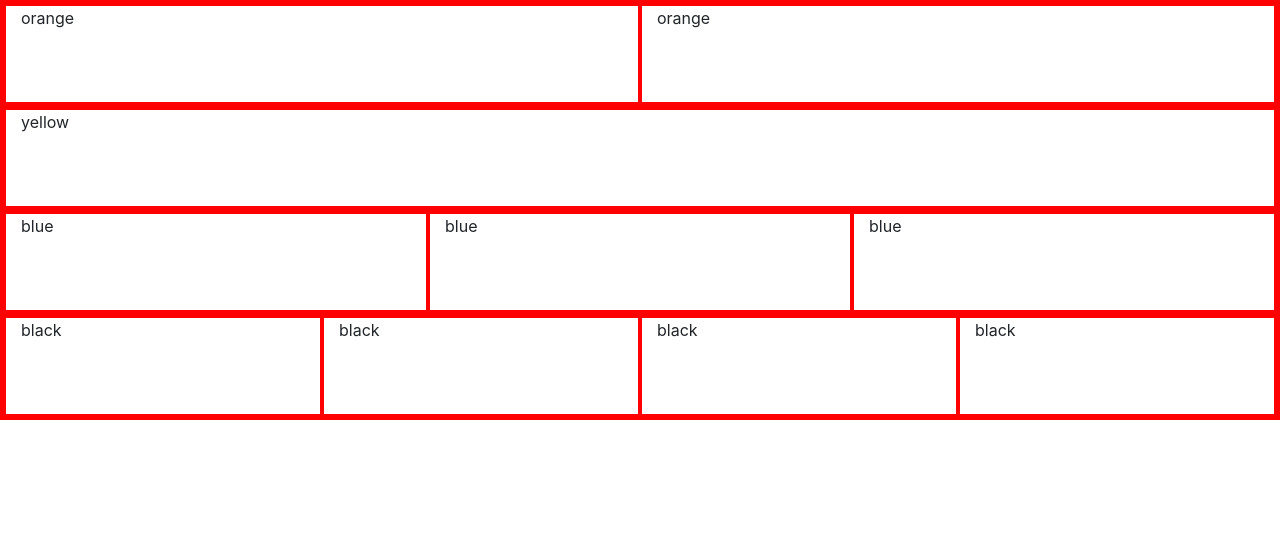
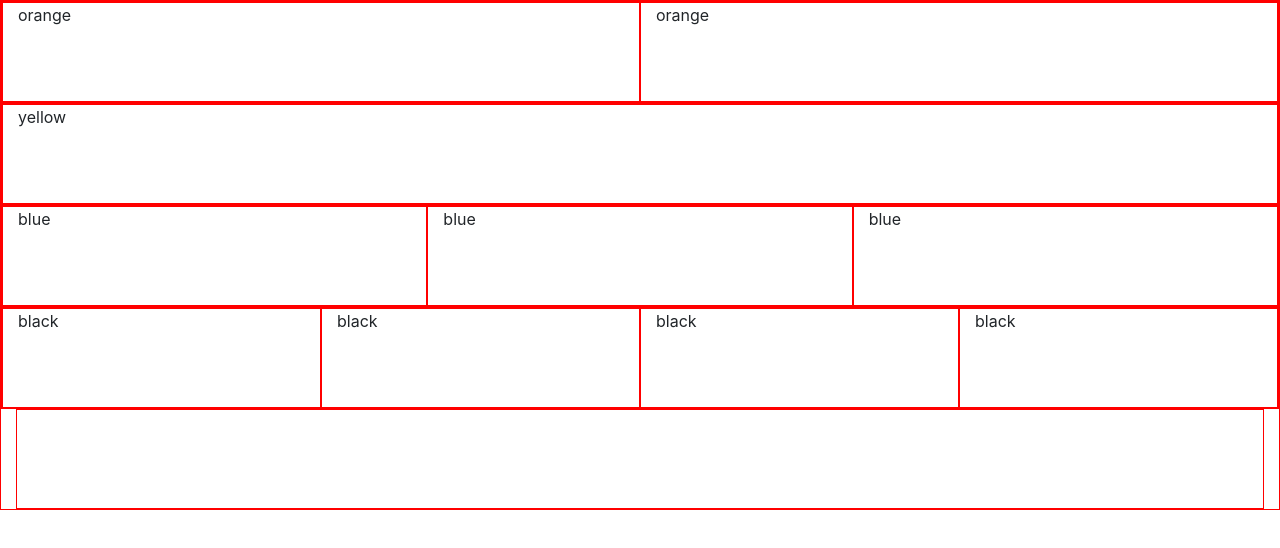
Before and after one commit to moatacad/inec, a plain HTML site: page home.html in a window 1280 px wide. Drawn offline with nearby package versions, Linux system fonts and the light colour scheme.

Commit message:
Changes made after feedback from the client

```diff
--- a/home.html
+++ b/home.html
@@ -5,12 +5,12 @@
 
 <meta name="viewport" content="width=device-width, initial-scale=1, shrink-to-fit=no">
 
-<title>Building Responsive Website with Bootstrap</title>
+<title>Building A Responsive Website with Bootstrap</title>
 
 <link rel="stylesheet" type="text/css" href="bootstrap/css/bootstrap.css">
 <style type="text/css">
  div{
-	border:2px solid red;
+	border:1px solid red;
 	min-height:100px;
  }
 
@@ -36,6 +36,7 @@
 		<div class="col-lg-3 col-md-6">black</div>
 		<div class="col-lg-3 col-md-6">black</div>
 	</div>
+	<div></div>
 	</div>
 </body>
 </html>
```
